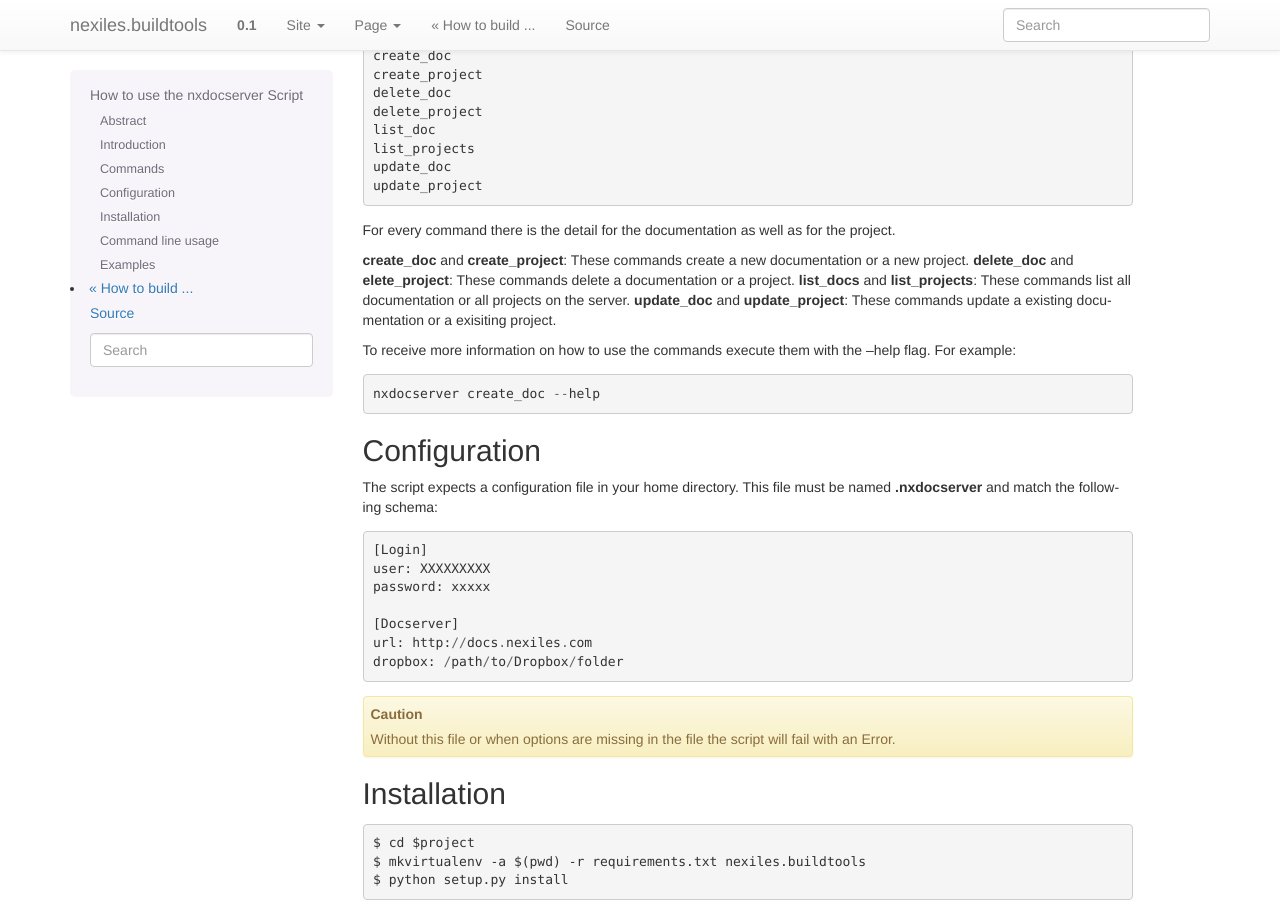
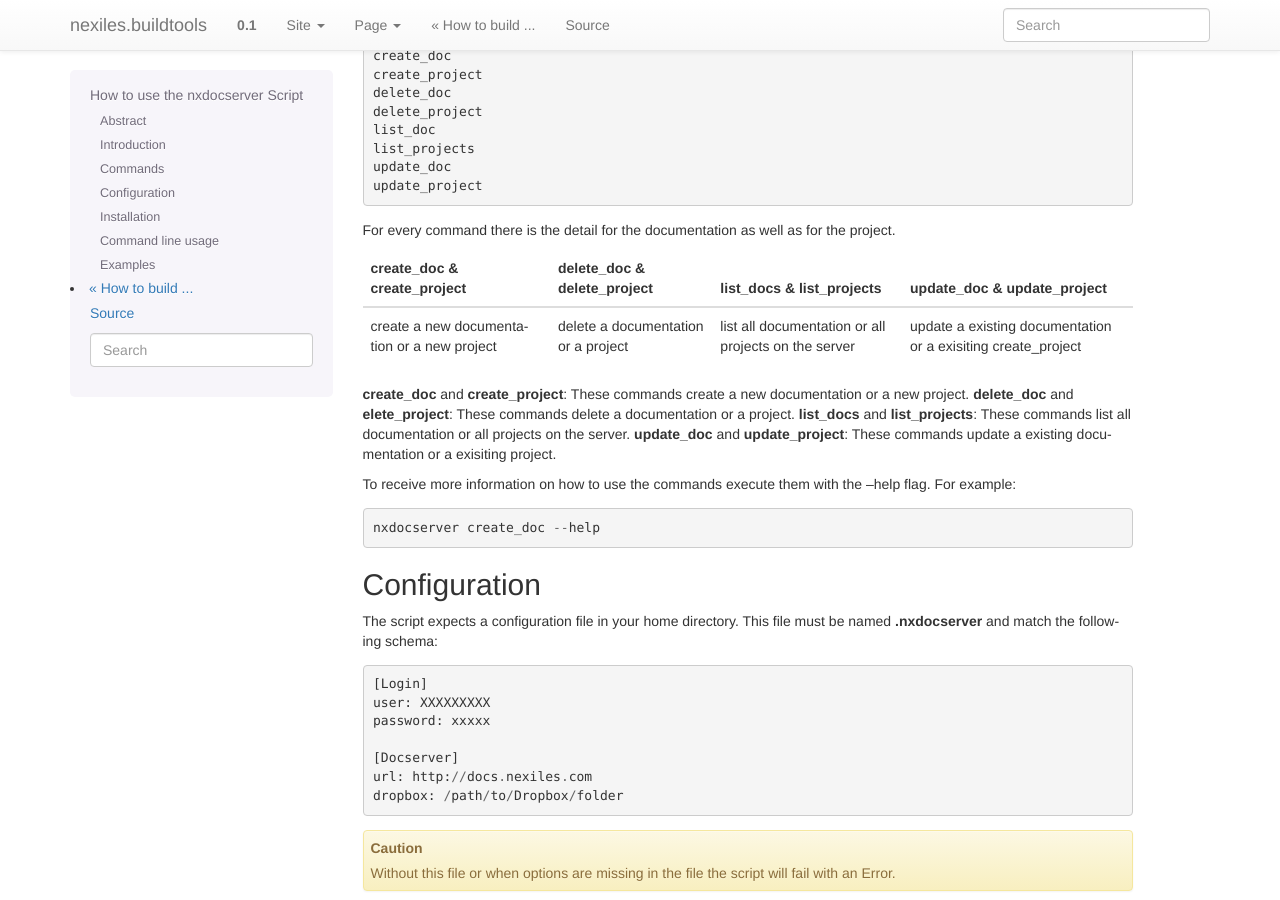
Before and after one commit to nexiles/nexiles.buildtools, a Sphinx documentation site: the page built from docs/nxdocserver.rst, in a window 1280 px wide and 900 px high, scrolled down 356 px. Built offline with Sphinx 7.4.7, drawn with Linux system fonts in a browser that asks for light colours; pages that are not in the unit, such as notebooks, are missing from menus.

Commit message:
added table

```diff
--- a/docs/nxdocserver.rst
+++ b/docs/nxdocserver.rst
@@ -32,11 +32,13 @@ The following commands can be used::
 For every command there is the detail for the documentation as well as for the
 project.
 
-============================    ===========================    ==========================    ============================
-create_doc & create_project     delete_doc & delete_project     list_docs & list_projects     update_doc & update_project
-============================    ===========================    ==========================    ============================
-create a new documentation or a new project.    delete a documentation or a project.    list all documentation or all projects on the server.    update a existing documentation or a exisiting project.
-============================================    ====================================    =====================================================    ========================================================
++-------------------------------+-----------------------------+------------------------------+---------------------------------+
+| create_doc & create_project   | delete_doc & delete_project | list_docs & list_projects    | update_doc & update_project     |
++===============================+=============================+==============================+=================================+
+| create a new documentation or | delete a documentation      | list all documentation or    | update a existing documentation |
+| a new project                 | or a project                | all projects on the server   | or a exisiting create_project   |
++-------------------------------+-----------------------------+------------------------------+---------------------------------+
+
 
 **create_doc** and **create_project**: These commands create a new documentation or a new project.
 **delete_doc** and **elete_project**: These commands delete a documentation or a project.
```
